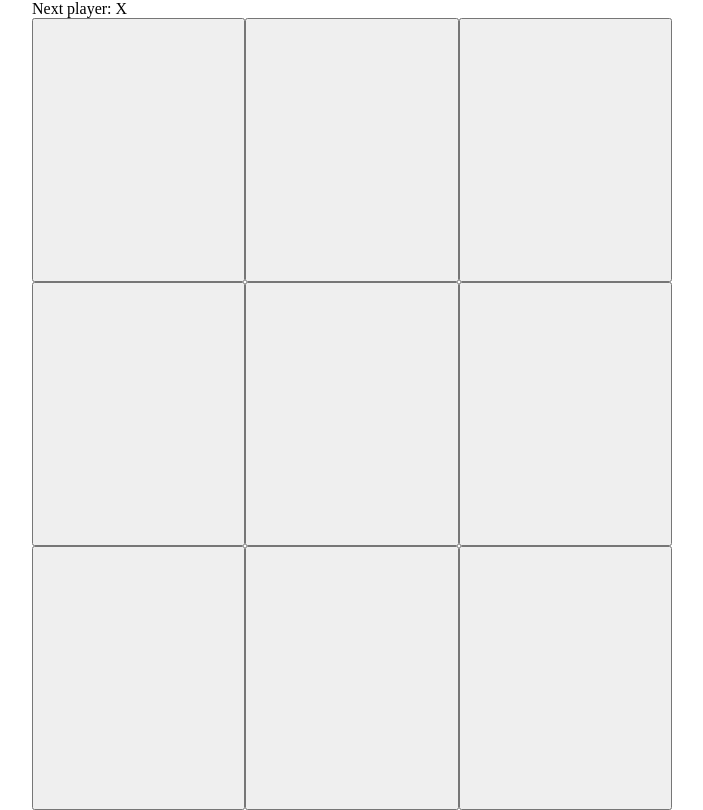
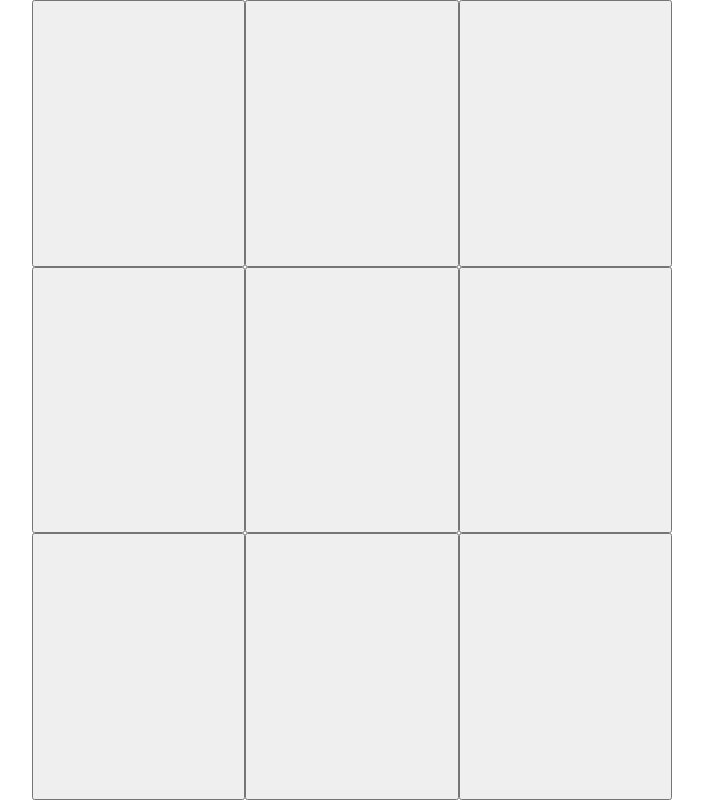
Before and after one commit to PiotrLach/TicTacToe, a React (Create React App) app: page / in a window 1280 px wide. Shown: the whole page, without its empty margins (288-991 px from the left). Built offline with nearby package versions, Linux system fonts and the light colour scheme.

Commit message:
Improved layout display

```diff
--- a/src/Board.tsx
+++ b/src/Board.tsx
@@ -16,13 +16,8 @@ class Board extends React.Component<{}, BoardState> {
   }
 
   render() {
-    const status = 'Next player: X';
-
     return (
-      <div>
-        <div className="status">
-          {status}
-        </div>
+      <div className="board">
         {this.renderRow(this.getTriple(0, 1, 2))}
         {this.renderRow(this.getTriple(3, 4, 5))}
         {this.renderRow(this.getTriple(6, 7, 8))}
--- a/src/index.css
+++ b/src/index.css
@@ -8,15 +8,19 @@ body {
   grid-template-columns: repeat(3, 1fr);
 }
 
+.board {
+  display: grid;
+  grid-template-rows: repeat(3, 1fr);
+  height: 100vh;
+}
+
 .square {
   padding:0;
   margin:0;
-
-  font-size: 24px;
+  font-size: 20vh;
   font-weight: bold;
   line-height: 34px;
   text-align: center;
-  height: 33vh;
 }
 
 
```
